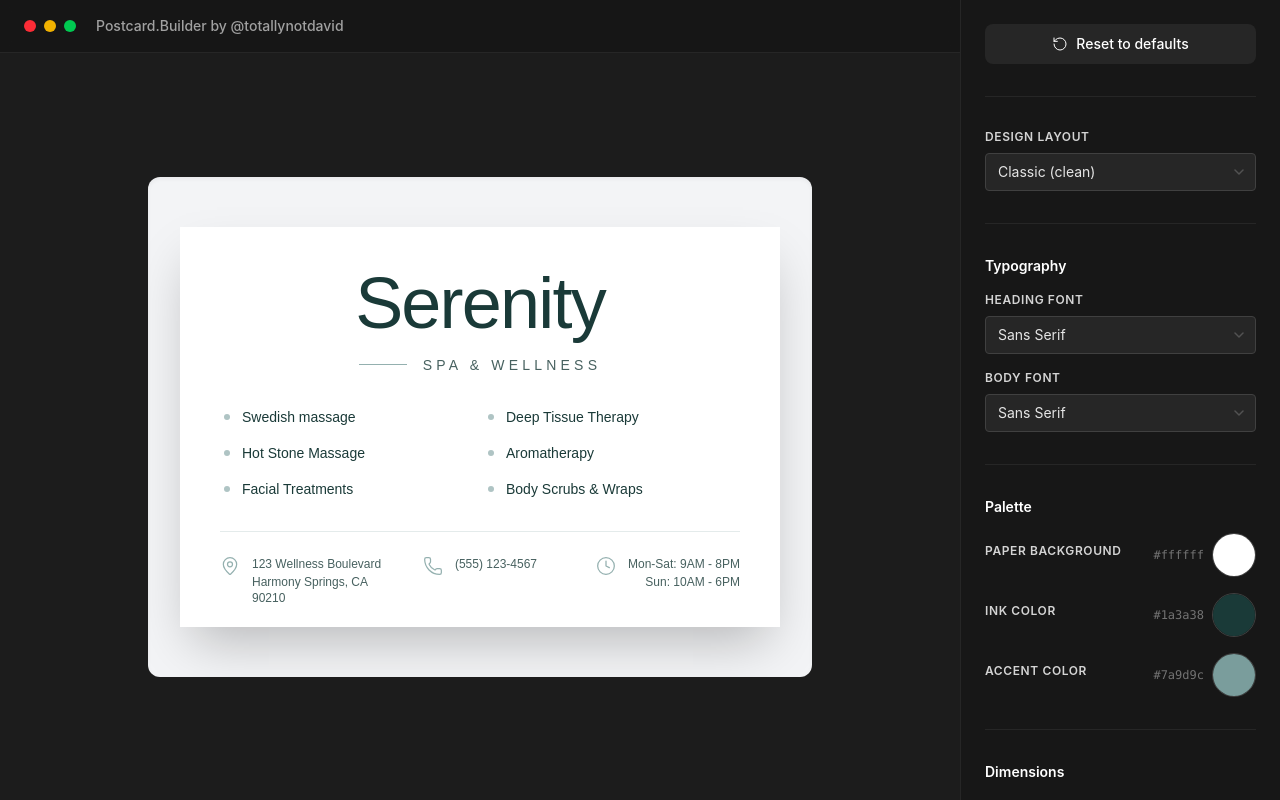
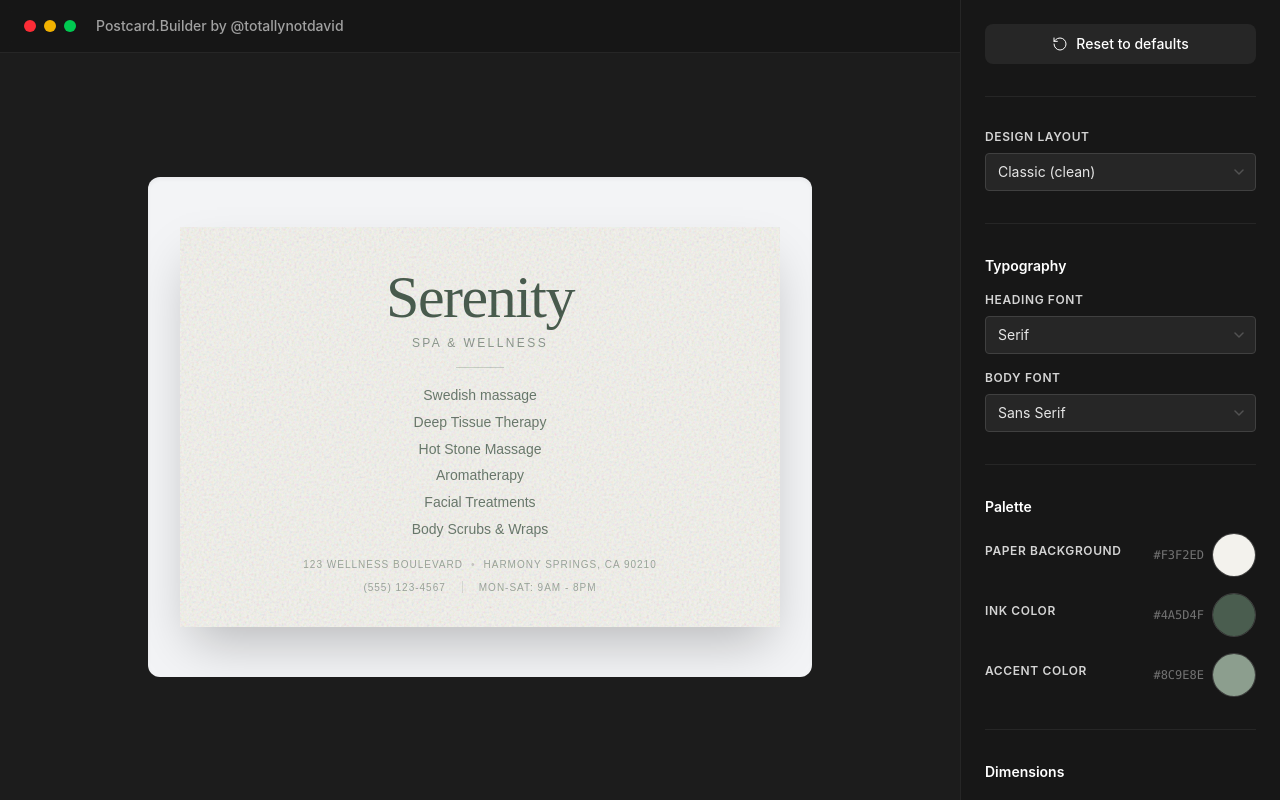
Before and after one commit to totallynotdavid/simple-examples, a React (Vite) app: page / in a window 1280 px wide. Built offline with nearby package versions, Linux system fonts and the light colour scheme.

Commit message:
feat: implement layout presets

```diff
--- a/src/components/postcard/layouts/classic-layout.tsx
+++ b/src/components/postcard/layouts/classic-layout.tsx
@@ -1,4 +1,3 @@
-import { MapPin, Phone, Clock } from "lucide-react";
 import { PostcardContent } from "@/types/config";
 
 interface ClassicLayoutProps {
@@ -7,54 +6,50 @@ interface ClassicLayoutProps {
 
 export function ClassicLayout({ content }: ClassicLayoutProps) {
   return (
-    <div className="h-full w-full flex flex-col items-center justify-between p-(--p-padding) text-(--p-ink) bg-(--p-bg) font-(family-name:--p-font-body)">
+    <div className="h-full w-full flex flex-col items-center text-center p-(--p-padding) text-(--p-ink) bg-(--p-bg) font-(family-name:--p-font-body)">
       {/* header */}
-      <div className="text-center w-full">
-        <h1 className="text-7xl mb-4 font-(family-name:--p-font-head) tracking-tight">
+      <div className="flex-1 flex flex-col justify-end pb-2 w-full">
+        <h1 className="text-6xl mb-2 font-(family-name:--p-font-head) tracking-tight text-(--p-ink)">
           {content.title}
         </h1>
-        <div className="flex items-center justify-center gap-4 text-sm tracking-[0.3em] uppercase opacity-80">
-          <div className="h-px w-12 bg-(--p-accent)" />
-          <span>{content.subtitle}</span>
+        <p className="text-xs tracking-[0.2em] uppercase opacity-60 font-medium">
+          {content.subtitle}
+        </p>
+      </div>
+
+      {/* services */}
+      <div className="flex-1 w-full max-w-sm mx-auto flex flex-col justify-start pt-2">
+        <div className="w-12 h-px bg-(--p-accent) opacity-40 mx-auto mb-4" />
+
+        <div className="flex flex-col gap-1 opacity-80 text-xs sm:text-sm leading-relaxed">
+          {content.services.map((service, i) => (
+            <span key={i} className="block">
+              {service}
+            </span>
+          ))}
         </div>
       </div>
 
-      {/* services */}
-      <div className="w-full grid grid-cols-2 gap-(--p-gap) max-w-lg mx-auto py-8">
-        {content.services.map((service, i) => (
-          <div key={i} className="flex items-center gap-3">
-            <span className="w-1.5 h-1.5 rounded-full bg-(--p-accent) opacity-60" />
-            <span className="text-sm">{service}</span>
-          </div>
-        ))}
-      </div>
-
-      {/*contact section */}
-      <div className="w-full pt-6 border-t border-(--p-accent)/20">
-        <div className="grid grid-cols-3 gap-4 text-xs opacity-80">
+      {/* contact info */}
+      <div className="w-full mt-auto pt-4">
+        <div className="flex flex-col items-center gap-2 text-[10px] tracking-widest uppercase opacity-50 font-medium">
           {/* address */}
-          <div className="flex gap-3 text-left">
-            <MapPin className="w-5 h-5 stroke-[1.5] text-(--p-accent) shrink-0" />
-            <div className="flex flex-col gap-0.5">
-              {content.contact.address.map((line, i) => (
-                <span key={i}>{line}</span>
-              ))}
-            </div>
+          <div className="flex flex-wrap justify-center gap-x-2">
+            {content.contact.address.map((line, i) => (
+              <span key={i} className="flex items-center">
+                {line}
+                {i < content.contact.address.length - 1 && (
+                  <span className="ml-2 opacity-50">•</span>
+                )}
+              </span>
+            ))}
           </div>
 
-          {/* phone */}
-          <div className="flex gap-3 justify-center text-center">
-            <Phone className="w-5 h-5 stroke-[1.5] text-(--p-accent) shrink-0" />
+          {/* contact details */}
+          <div className="flex items-center gap-4">
             <span>{content.contact.phone}</span>
-          </div>
-
-          {/* hours */}
-          <div className="flex gap-3 justify-end text-right">
-            <Clock className="w-5 h-5 stroke-[1.5] text-(--p-accent) shrink-0" />
-            <div className="flex flex-col gap-0.5">
-              <span>{content.contact.hours.weekdays}</span>
-              <span>{content.contact.hours.weekend}</span>
-            </div>
+            <span className="w-px h-3 bg-current opacity-30"></span>
+            <span>{content.contact.hours.weekdays}</span>
           </div>
         </div>
       </div>
--- a/src/data/default-content.ts
+++ b/src/data/default-content.ts
@@ -1,4 +1,5 @@
 import { PostcardConfig, PostcardContent } from "@/types/config";
+import { LAYOUT_PRESETS } from "./layout-presets";
 
 export const DEFAULT_CONTENT: PostcardContent = {
   title: "Serenity",
@@ -27,14 +28,5 @@ export const DEFAULT_CONFIG: PostcardConfig = {
     width: 600,
     height: 400,
   },
-  style: {
-    fontHeading: "sans",
-    fontBody: "sans",
-    backgroundColor: "#ffffff",
-    textColor: "#1a3a38",
-    accentColor: "#7a9d9c",
-    padding: 2.5, // rem
-    gap: 1, // rem
-    textureOpacity: 0,
-  },
+  style: LAYOUT_PRESETS["classic"],
 };
--- /dev/null
+++ b/src/data/layout-presets.ts
@@ -0,0 +1,44 @@
+import { LayoutId, PostcardStyle } from "@/types/config";
+
+export const LAYOUT_PRESETS: Record<LayoutId, PostcardStyle> = {
+  classic: {
+    fontHeading: "serif",
+    fontBody: "sans",
+    backgroundColor: "#F3F2ED",
+    textColor: "#4A5D4F",
+    accentColor: "#8C9E8E",
+    padding: 2,
+    gap: 1.25,
+    textureOpacity: 0.25,
+  },
+  swiss: {
+    fontHeading: "sans",
+    fontBody: "sans",
+    backgroundColor: "#F5F5F0",
+    textColor: "#1A1A1A",
+    accentColor: "#FF3333",
+    padding: 1.5,
+    gap: 2,
+    textureOpacity: 0.05,
+  },
+  organic: {
+    fontHeading: "sans",
+    fontBody: "sans",
+    backgroundColor: "#FFFFFF",
+    textColor: "#2D3436",
+    accentColor: "#81ECEC",
+    padding: 2.5,
+    gap: 1,
+    textureOpacity: 0,
+  },
+  ethereal: {
+    fontHeading: "serif",
+    fontBody: "serif",
+    backgroundColor: "#FFFEFA",
+    textColor: "#636E72",
+    accentColor: "#DFE6E9",
+    padding: 3,
+    gap: 1,
+    textureOpacity: 0.4,
+  },
+};
--- a/src/hooks/use-postcard-editor.ts
+++ b/src/hooks/use-postcard-editor.ts
@@ -1,6 +1,12 @@
 import { useState, useCallback } from "react";
 import { DEFAULT_CONFIG, DEFAULT_CONTENT } from "@/data/default-content";
-import { PostcardConfig, PostcardContent, PostcardStyle } from "@/types/config";
+import { LAYOUT_PRESETS } from "@/data/layout-presets";
+import {
+  PostcardConfig,
+  PostcardContent,
+  PostcardStyle,
+  LayoutId,
+} from "@/types/config";
 
 export function usePostcardEditor() {
   const [config, setConfig] = useState<PostcardConfig>(DEFAULT_CONFIG);
@@ -19,8 +25,12 @@ export function usePostcardEditor() {
     [],
   );
 
-  const updateLayout = useCallback((layout: PostcardConfig["layout"]) => {
-    setConfig((prev) => ({ ...prev, layout }));
+  const updateLayout = useCallback((layout: LayoutId) => {
+    setConfig((prev) => ({
+      ...prev,
+      layout,
+      style: LAYOUT_PRESETS[layout],
+    }));
   }, []);
 
   const resetConfig = useCallback(() => {
```
